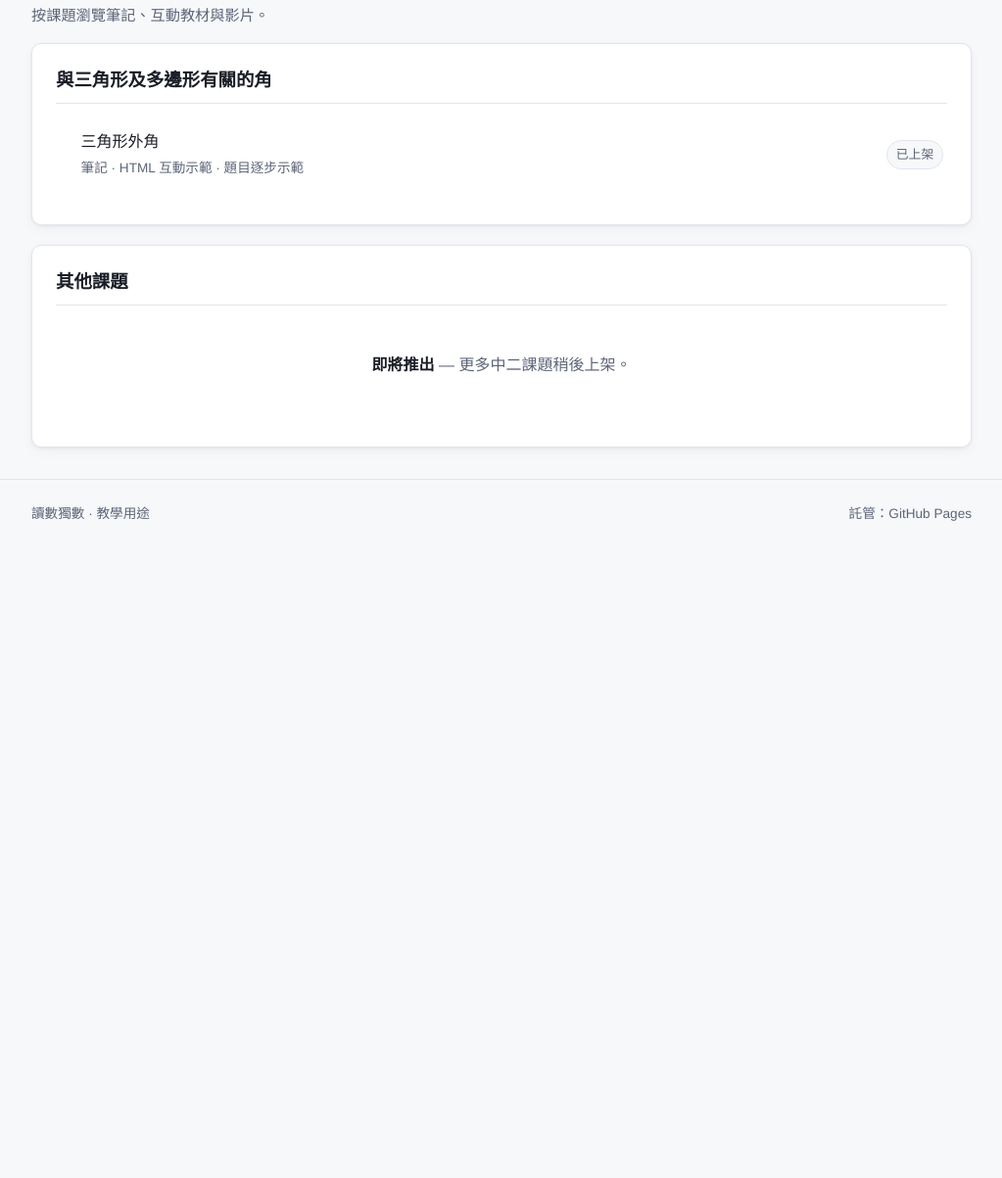
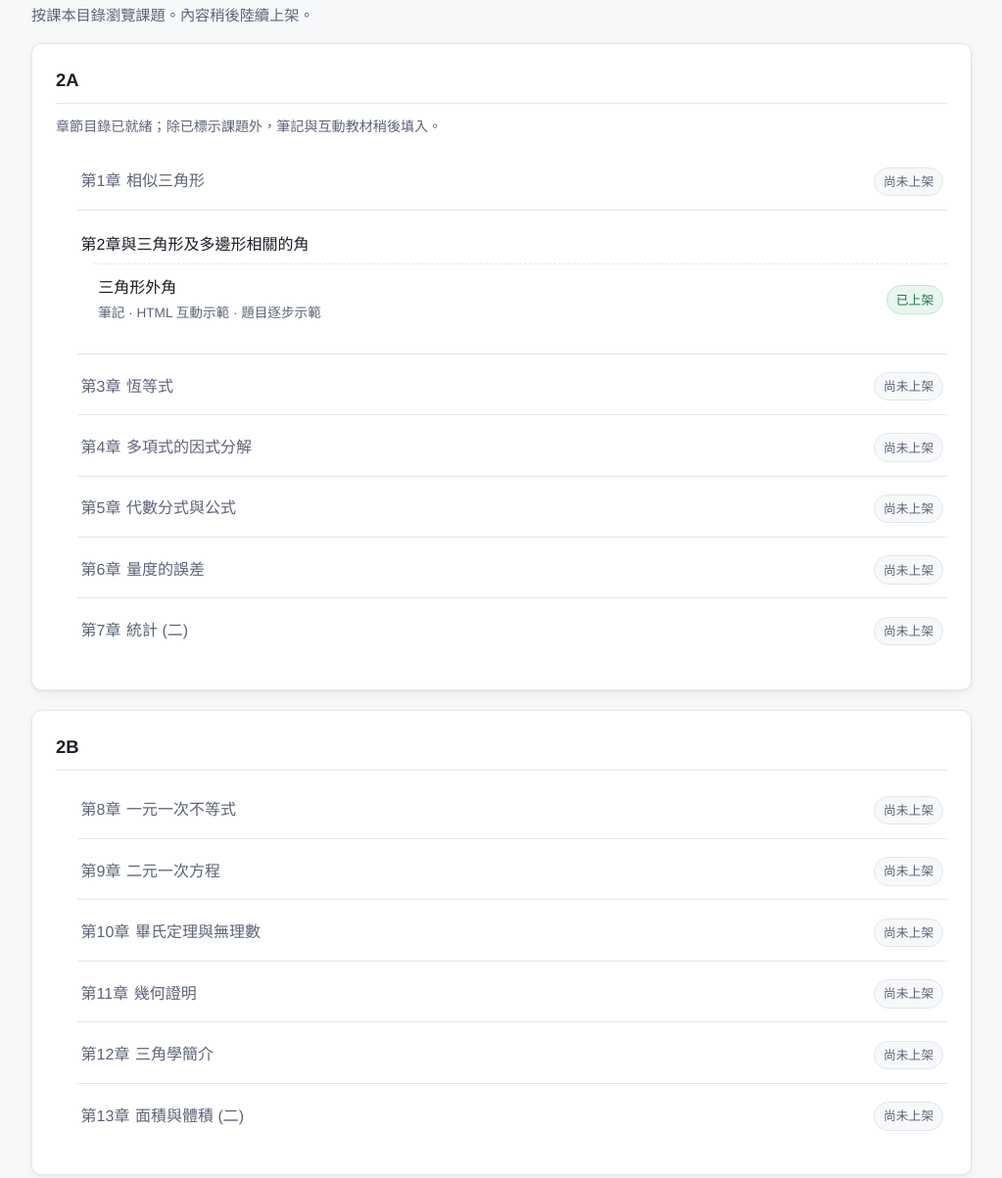
Before and after one commit to choishukin/dukdoksu, a plain HTML site: page teaching/f2/index.html in a window 1280 px wide. Shown: the part 172-1375 px from the top of the page at 98% size, without its empty margins (128-1151 px from the left). Before the commit the page ends 800 px from the top, so only its background shows below. Drawn offline with Linux system fonts and the light colour scheme.

Commit message:
Add F1–F3 chapter catalogue from teacher's textbook
List all Junior Secondary chapters (中一 14 / 中二 13 / 中三 11)
grouped by A/B books; keep 三角形外角 under F2 ch.2.

```diff
--- a/css/style.css
+++ b/css/style.css
@@ -421,3 +421,100 @@ a.card:hover {
     justify-content: center;
   }
 }
+
+/* Chapter catalogue rows */
+.chapter-list {
+  list-style: none;
+  margin: 0;
+  padding: 0;
+}
+.chapter-list > li {
+  border-bottom: 1px solid var(--border);
+}
+.chapter-list > li:last-child {
+  border-bottom: none;
+}
+.chapter-row {
+  display: flex;
+  justify-content: space-between;
+  align-items: center;
+  gap: 1rem;
+  padding: 0.85rem 0.25rem;
+  color: var(--text);
+  font-weight: 550;
+}
+.chapter-row .ch-num {
+  color: var(--muted);
+  font-weight: 500;
+  font-variant-numeric: tabular-nums;
+  margin-right: 0.35rem;
+}
+.chapter-row.is-soon {
+  color: var(--muted);
+  font-weight: 500;
+}
+.chapter-row .badge {
+  font-size: 0.8rem;
+  font-weight: 500;
+  color: var(--muted);
+  background: var(--bg);
+  padding: 0.2rem 0.55rem;
+  border-radius: 999px;
+  border: 1px solid var(--border);
+  white-space: nowrap;
+}
+.chapter-block {
+  padding: 0.35rem 0 0.85rem;
+}
+.chapter-block .chapter-title {
+  display: flex;
+  justify-content: space-between;
+  align-items: center;
+  gap: 1rem;
+  padding: 0.75rem 0.25rem 0.35rem;
+  font-weight: 550;
+}
+.chapter-block .subtopic-list {
+  list-style: none;
+  margin: 0;
+  padding: 0 0 0 1.1rem;
+}
+.chapter-block .subtopic-list a {
+  display: flex;
+  justify-content: space-between;
+  align-items: center;
+  gap: 1rem;
+  padding: 0.65rem 0.25rem;
+  color: var(--text);
+  text-decoration: none;
+  font-weight: 550;
+  border-top: 1px dashed var(--border);
+}
+.chapter-block .subtopic-list a:hover {
+  color: var(--accent);
+}
+.chapter-block .subtopic-list .topic-meta {
+  display: flex;
+  flex-direction: column;
+  gap: 0.15rem;
+}
+.chapter-block .subtopic-list .topic-meta small {
+  font-weight: 400;
+  color: var(--muted);
+  font-size: 0.85rem;
+}
+.chapter-block .subtopic-list .badge {
+  font-size: 0.8rem;
+  font-weight: 500;
+  color: var(--ok);
+  background: #e8f6ee;
+  padding: 0.2rem 0.55rem;
+  border-radius: 999px;
+  border: 1px solid #c5e5d2;
+  white-space: nowrap;
+}
+.panel-note {
+  font-size: 0.88rem;
+  color: var(--muted);
+  margin: 0 0 1rem;
+}
--- a/teaching/f2/index.html
+++ b/teaching/f2/index.html
@@ -28,12 +28,25 @@
         <span>中二</span>
       </nav>
       <h1>中二</h1>
-      <p class="sub">按課題瀏覽筆記、互動教材與影片。</p>
+      <p class="sub">按課本目錄瀏覽課題。內容稍後陸續上架。</p>
     </div>
 
     <div class="panel">
-      <h2>與三角形及多邊形有關的角</h2>
-      <ul class="topic-list">
+      <h2>2A</h2>
+      <p class="panel-note">章節目錄已就緒；除已標示課題外，筆記與互動教材稍後填入。</p>
+      <ul class="chapter-list">
+        <li>
+          <div class="chapter-row is-soon">
+            <span><span class="ch-num">第1章</span>相似三角形</span>
+            <span class="badge">尚未上架</span>
+          </div>
+        </li>
+        <li>
+          <div class="chapter-block">
+            <div class="chapter-title">
+              <span><span class="ch-num">第2章</span>與三角形及多邊形相關的角</span>
+            </div>
+            <ul class="subtopic-list">
               <li>
                 <a href="exterior-angle/index.html">
                   <span class="topic-meta">
@@ -45,10 +58,80 @@
               </li>
             </ul>
           </div>
+        </li>
+        <li>
+          <div class="chapter-row is-soon">
+            <span><span class="ch-num">第3章</span>恆等式</span>
+            <span class="badge">尚未上架</span>
+          </div>
+        </li>
+        <li>
+          <div class="chapter-row is-soon">
+            <span><span class="ch-num">第4章</span>多項式的因式分解</span>
+            <span class="badge">尚未上架</span>
+          </div>
+        </li>
+        <li>
+          <div class="chapter-row is-soon">
+            <span><span class="ch-num">第5章</span>代數分式與公式</span>
+            <span class="badge">尚未上架</span>
+          </div>
+        </li>
+        <li>
+          <div class="chapter-row is-soon">
+            <span><span class="ch-num">第6章</span>量度的誤差</span>
+            <span class="badge">尚未上架</span>
+          </div>
+        </li>
+        <li>
+          <div class="chapter-row is-soon">
+            <span><span class="ch-num">第7章</span>統計 (二)</span>
+            <span class="badge">尚未上架</span>
+          </div>
+        </li>
+      </ul>
+    </div>
 
     <div class="panel">
-      <h2>其他課題</h2>
-      <p class="placeholder"><strong>即將推出</strong> — 更多中二課題稍後上架。</p>
+      <h2>2B</h2>
+      <ul class="chapter-list">
+        <li>
+          <div class="chapter-row is-soon">
+            <span><span class="ch-num">第8章</span>一元一次不等式</span>
+            <span class="badge">尚未上架</span>
+          </div>
+        </li>
+        <li>
+          <div class="chapter-row is-soon">
+            <span><span class="ch-num">第9章</span>二元一次方程</span>
+            <span class="badge">尚未上架</span>
+          </div>
+        </li>
+        <li>
+          <div class="chapter-row is-soon">
+            <span><span class="ch-num">第10章</span>畢氏定理與無理數</span>
+            <span class="badge">尚未上架</span>
+          </div>
+        </li>
+        <li>
+          <div class="chapter-row is-soon">
+            <span><span class="ch-num">第11章</span>幾何證明</span>
+            <span class="badge">尚未上架</span>
+          </div>
+        </li>
+        <li>
+          <div class="chapter-row is-soon">
+            <span><span class="ch-num">第12章</span>三角學簡介</span>
+            <span class="badge">尚未上架</span>
+          </div>
+        </li>
+        <li>
+          <div class="chapter-row is-soon">
+            <span><span class="ch-num">第13章</span>面積與體積 (二)</span>
+            <span class="badge">尚未上架</span>
+          </div>
+        </li>
+      </ul>
     </div>
   </main>
 
```
Also changed, not shown: index.html (+1 -1 lines), teaching/f1/index.html (added, +139 -0 lines), teaching/f3/index.html (added, +121 -0 lines), teaching/index.html (+9 -9 lines). Lines whose indentation alone changed are shown as unchanged.
